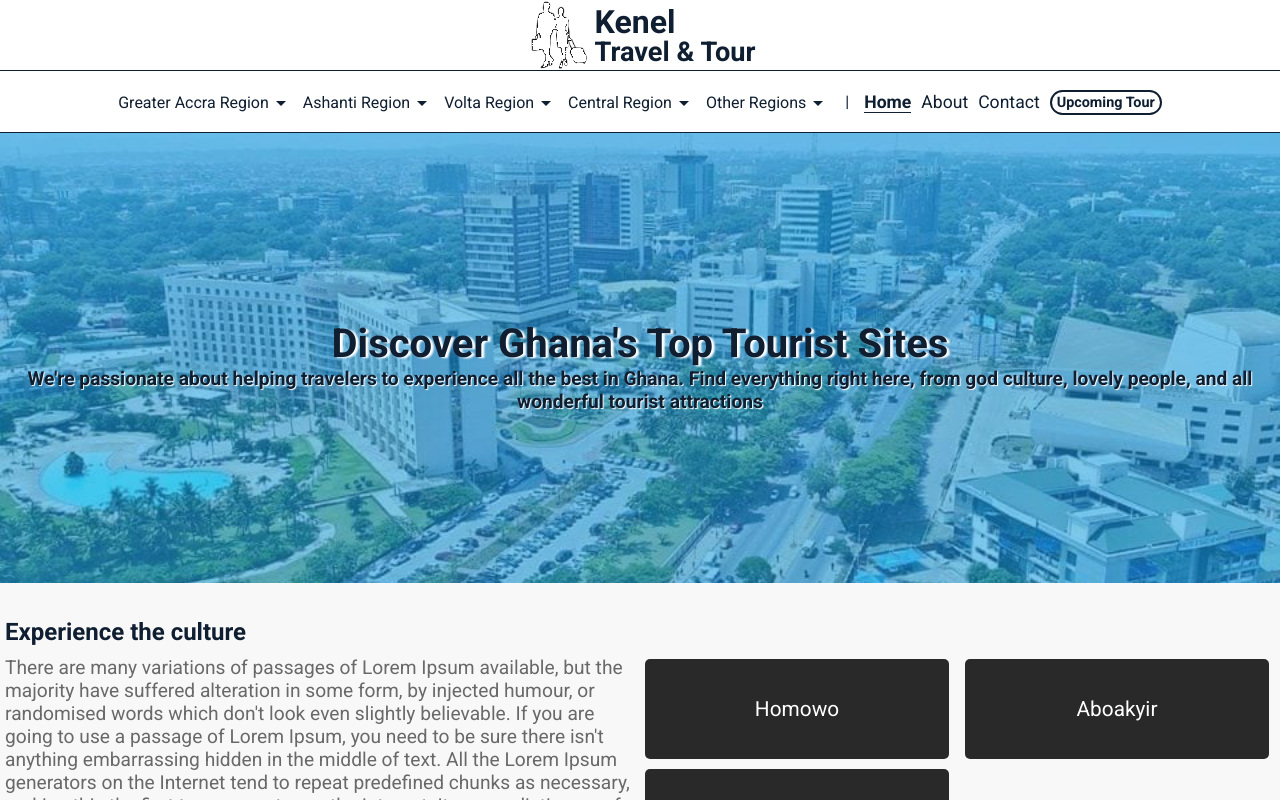
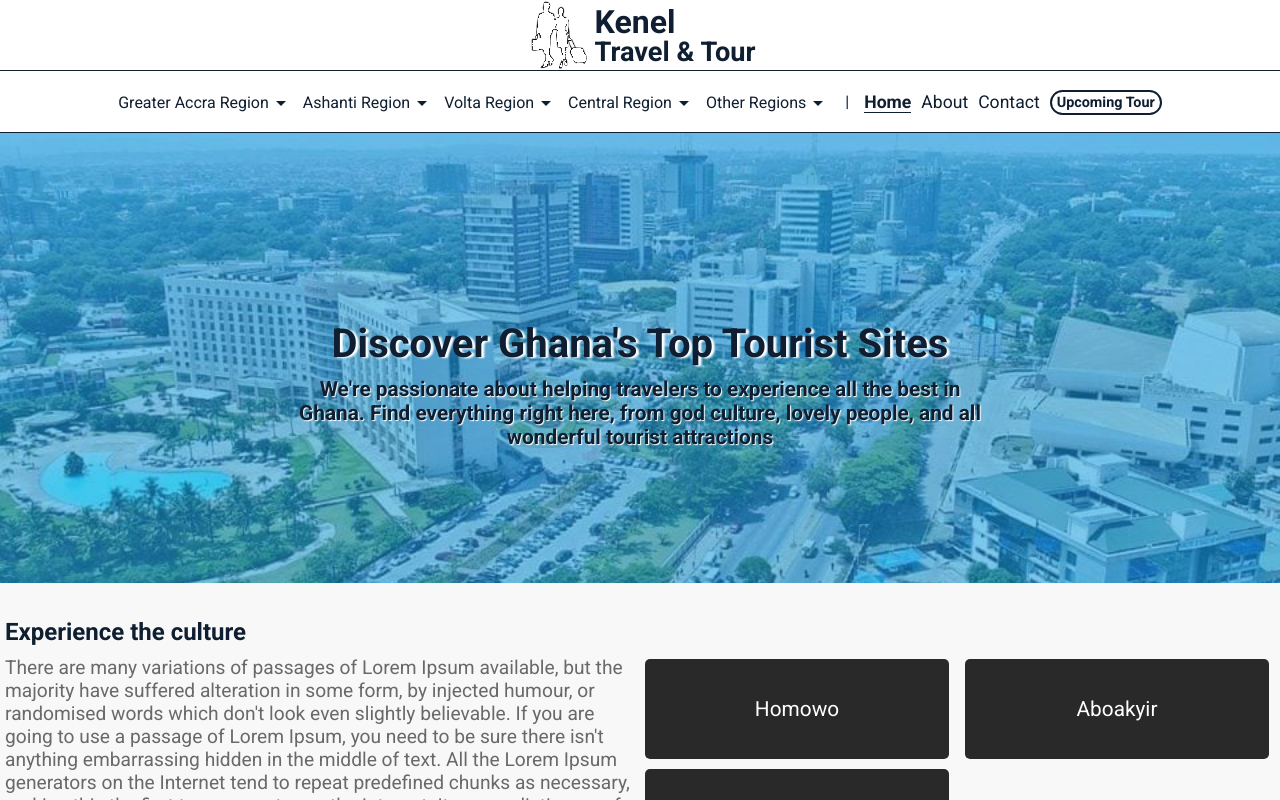
Before and after one commit to Kenneford/kenel_travel_tour, a React (Create React App) app: page / in a window 1280 px wide. Shown: the top 800 px of the page. Built offline with nearby package versions, Linux system fonts and the light colour scheme.

Commit message:
Media query updated

```diff
--- a/src/HomeContent.css
+++ b/src/HomeContent.css
@@ -15,7 +15,9 @@
   text-shadow: 3px 1px 2px var(--secondary-color);
 }
 .bgImageText p {
-  font-size: 1.2em;
+  width: 35%;
+  margin: auto;
+  font-size: 1.3em;
   font-weight: 600;
   color: var(--primary-color);
   text-shadow: 1px 1px 1px var(--secondary-color);
@@ -108,6 +110,10 @@
   .container {
     width: 100%;
   }
+  .bgImageText p {
+    width: 45%;
+    margin-top: 10px;
+  }
 }
 
 @media screen and (min-width: 1201px) and (max-width: 1500px) {
@@ -117,6 +123,10 @@
   .bgImageText {
     top: 40%;
   }
+  .bgImageText p {
+    width: 55%;
+    margin-top: 10px;
+  }
 }
 @media screen and (min-width: 1024px) and (max-width: 1200px) {
   .container {
@@ -125,6 +135,10 @@
   .bgImageText {
     top: 38%;
   }
+  .bgImageText p {
+    width: 65%;
+    margin-top: 10px;
+  }
 }
 @media screen and (min-width: 912px) and (max-width: 1023px) {
   .container {
@@ -132,6 +146,10 @@
   }
   .bgImageText {
     top: 38%;
+  }
+  .bgImageText p {
+    width: 65%;
+    margin-top: 10px;
   }
   .culture,
   .foods,
@@ -154,6 +172,10 @@
   .bgImageText {
     top: 38%;
   }
+  .bgImageText p {
+    width: 75%;
+    margin-top: 10px;
+  }
   .culture,
   .foods,
   .people,
@@ -174,6 +196,10 @@
   }
   .bgImageText {
     top: 38%;
+  }
+  .bgImageText p {
+    width: 75%;
+    margin-top: 10px;
   }
   .culture,
   .foods,
```
